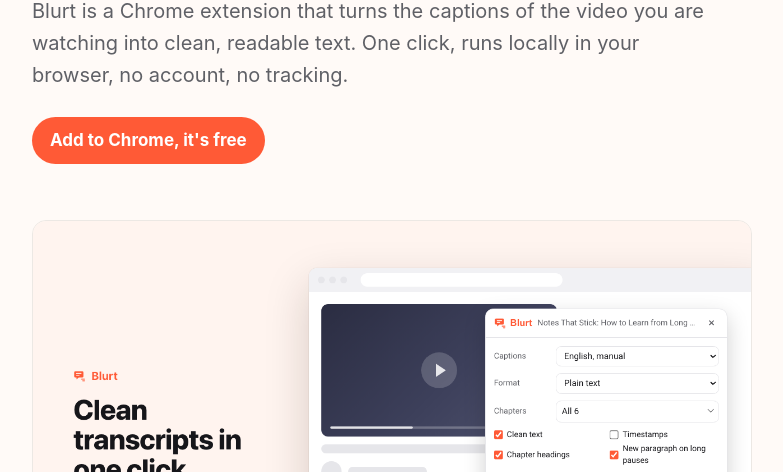
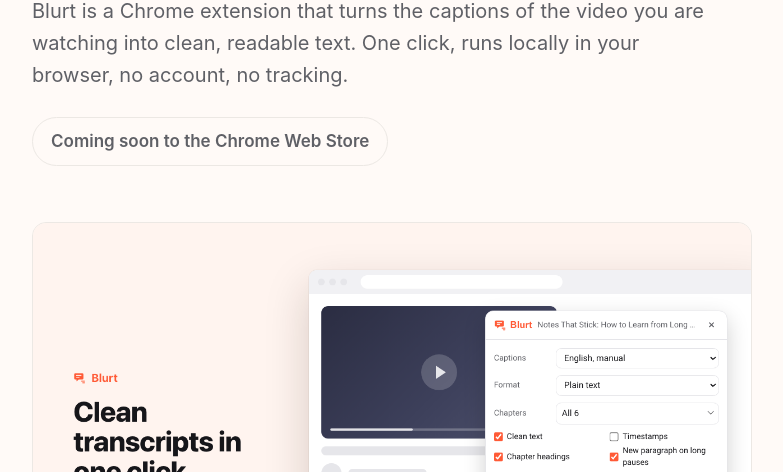
Before and after one commit to SUIIUSbv/blurt, a plain HTML site: page index.html in a window 1280 px wide. Shown: the part 328-800 px from the top of the page, without its empty margins (248-1031 px from the left). Drawn offline with Linux system fonts and the light colour scheme.

Commit message:
Back to Coming soon while the store listing is private
Co-Authored-By: Claude Opus 5.5 <noreply@anthropic.com>

```diff
--- a/index.html
+++ b/index.html
@@ -20,7 +20,7 @@
     <section class="hero">
       <h1>Blurt it out.<br>Clean transcripts, nothing else.</h1>
       <p class="lead">Blurt is a Chrome extension that turns the captions of the video you are watching into clean, readable text. One click, runs locally in your browser, no account, no tracking.</p>
-      <a class="pill" href="https://chromewebstore.google.com/detail/blurt/gfkpkdeggekmpnemlknkphlpdjpehcmh">Add to Chrome, it's free</a>
+      <span class="pill soft">Coming soon to the Chrome Web Store</span>
     </section>
 
     <img class="shot" src="assets/screenshot-clean-text.png" width="1280" height="800" alt="The Blurt panel next to a video, showing the transcript as clean paragraphs with Copy and Save as file buttons.">
```
